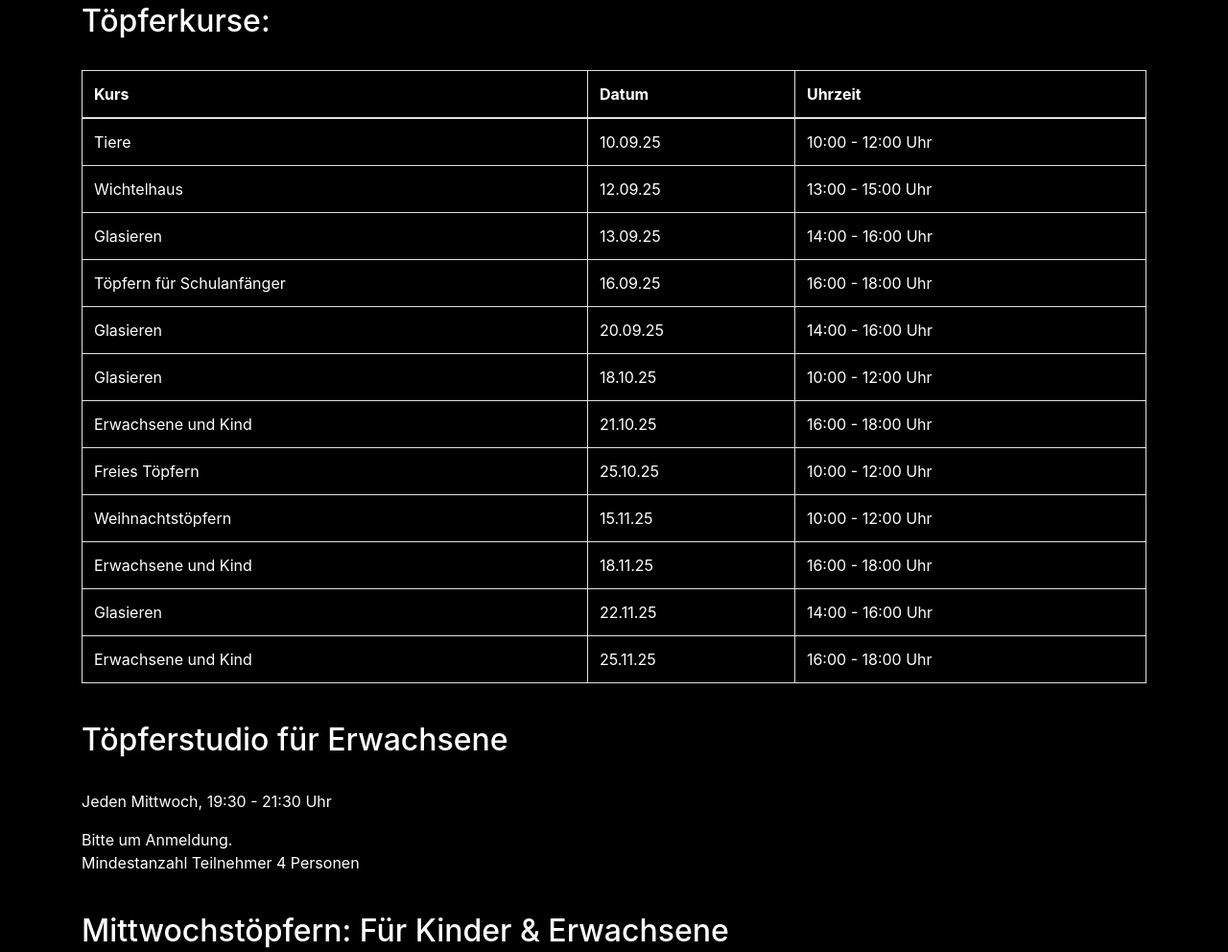
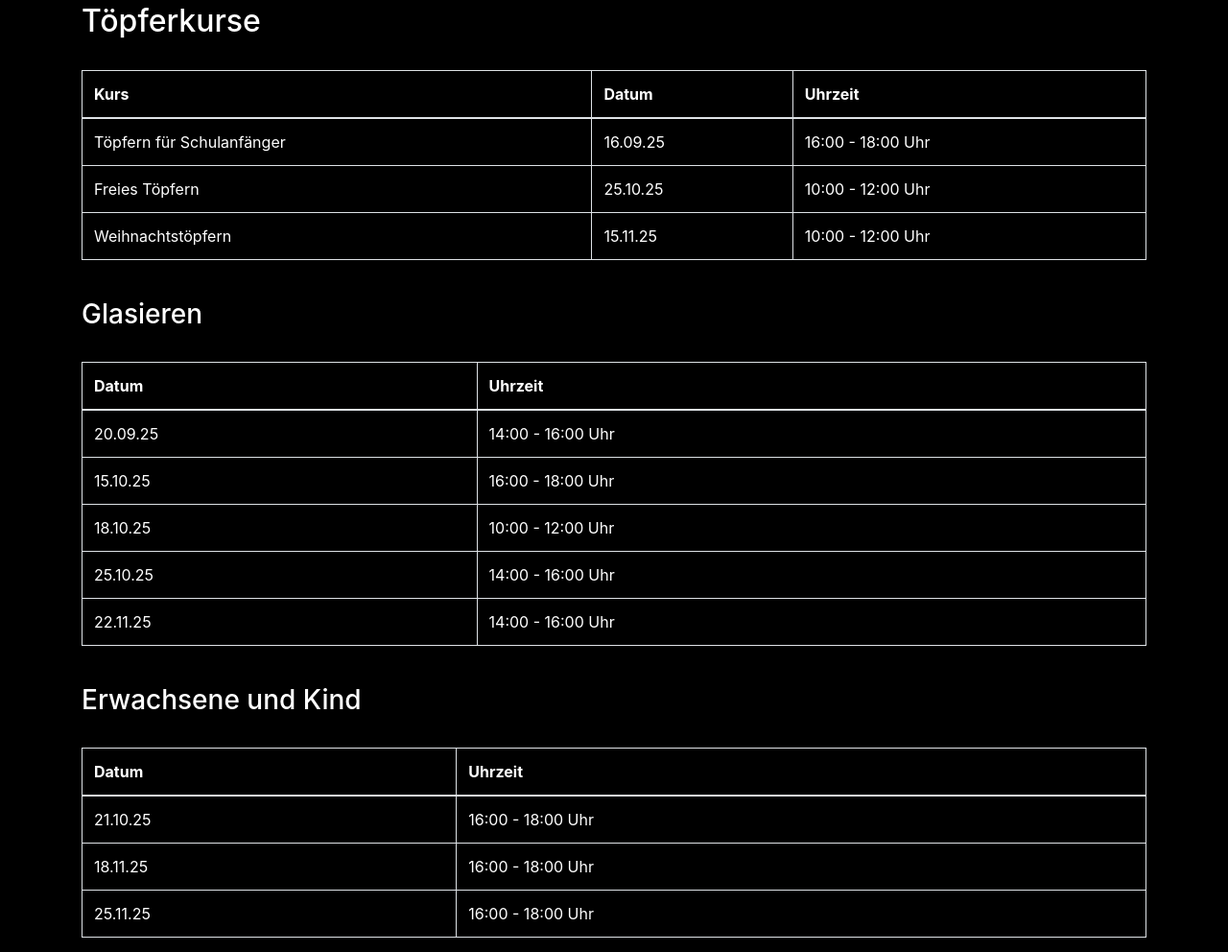
Before and after one commit to toepferwerkstatt-jutta-gebhard/website, a website: page kurse.html in a window 1280 px wide. Shown: the part 517-1509 px from the top of the page at 96% size. Drawn offline with nearby package versions, Linux system fonts and the light colour scheme.

Commit message:
update termine

```diff
--- a/kurse.html
+++ b/kurse.html
@@ -43,7 +43,7 @@
       <br>
       <h1>Termine</h1>
       <br>
-      <h2>Töpferkurse: </h2>
+      <h2>Töpferkurse</h2>
       <br>
       <table class="table table-bordered">
         <thead>
@@ -55,38 +55,8 @@
         </thead>
         <tbody>
           <tr>
-            <td>Tiere</td>
-            <td>10.09.25</td>
-            <td>10:00 - 12:00 Uhr</td>
-          </tr>
-          <tr>
-            <td>Wichtelhaus</td>
-            <td>12.09.25</td>
-            <td>13:00 - 15:00 Uhr</td>
-          </tr>
-          <tr>
-            <td>Glasieren</td>
-            <td>13.09.25</td>
-            <td>14:00 - 16:00 Uhr</td>
-          </tr>
-          <tr>
             <td>Töpfern für Schulanfänger</td>
             <td>16.09.25</td>
-            <td>16:00 - 18:00 Uhr</td>
-          </tr>
-          <tr>
-            <td>Glasieren</td>
-            <td>20.09.25</td>
-            <td>14:00 - 16:00 Uhr</td>
-          </tr>
-          <tr>
-            <td>Glasieren</td>
-            <td>18.10.25</td>
-            <td>10:00 - 12:00 Uhr</td>
-          </tr>
-          <tr>
-            <td>Erwachsene und Kind</td>
-            <td>21.10.25</td>
             <td>16:00 - 18:00 Uhr</td>
           </tr>
           <tr>
@@ -99,18 +69,63 @@
             <td>15.11.25</td>
             <td>10:00 - 12:00 Uhr</td>
           </tr>
+        </tbody>
+      </table>
+
+      <br>
+      <h3>Glasieren</h3>
+      <br>
+      <table class="table table-bordered">
+        <thead>
           <tr>
-            <td>Erwachsene und Kind</td>
+            <th>Datum</th>
+            <th>Uhrzeit</th>
+          </tr>
+        </thead>
+        <tbody>
+          <tr>
+            <td>20.09.25</td>
+            <td>14:00 - 16:00 Uhr</td>
+          </tr>
+          <tr>
+            <td>15.10.25</td>
+            <td>16:00 - 18:00 Uhr</td>
+          </tr>
+          <tr>
+            <td>18.10.25</td>
+            <td>10:00 - 12:00 Uhr</td>
+          </tr>
+          <tr>
+            <td>25.10.25</td>
+            <td>14:00 - 16:00 Uhr</td>
+          </tr>
+          <tr>
+            <td>22.11.25</td>
+            <td>14:00 - 16:00 Uhr</td>
+          </tr>
+        </tbody>
+      </table>
+
+      <br>
+      <h3>Erwachsene und Kind</h3>
+      <br>
+      <table class="table table-bordered">
+        <thead>
+          <tr>
+            <th>Datum</th>
+            <th>Uhrzeit</th>
+          </tr>
+        </thead>
+        <tbody>
+          <tr>
+            <td>21.10.25</td>
+            <td>16:00 - 18:00 Uhr</td>
+          </tr>
+          <tr>
             <td>18.11.25</td>
             <td>16:00 - 18:00 Uhr</td>
           </tr>
           <tr>
-            <td>Glasieren</td>
-            <td>22.11.25</td>
-            <td>14:00 - 16:00 Uhr</td>
-          </tr>
-          <tr>
-            <td>Erwachsene und Kind</td>
             <td>25.11.25</td>
             <td>16:00 - 18:00 Uhr</td>
           </tr>
```
